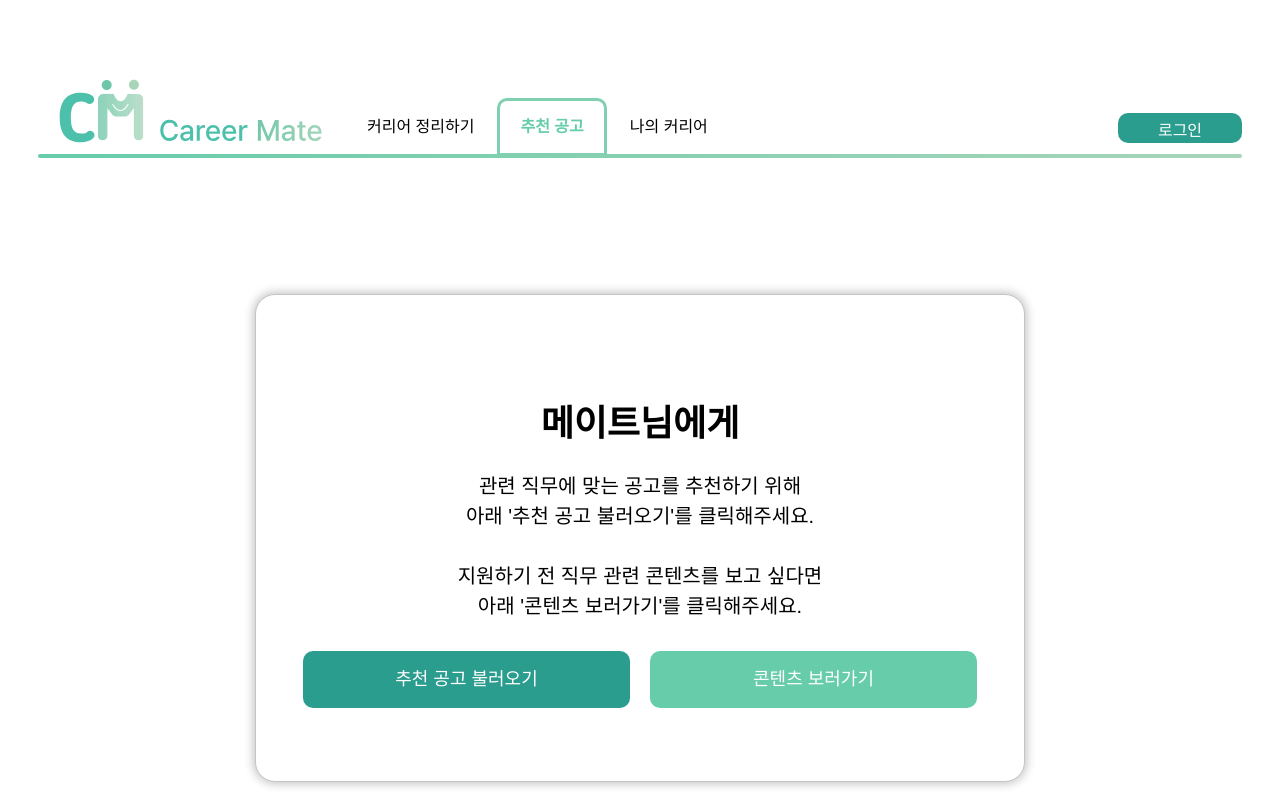
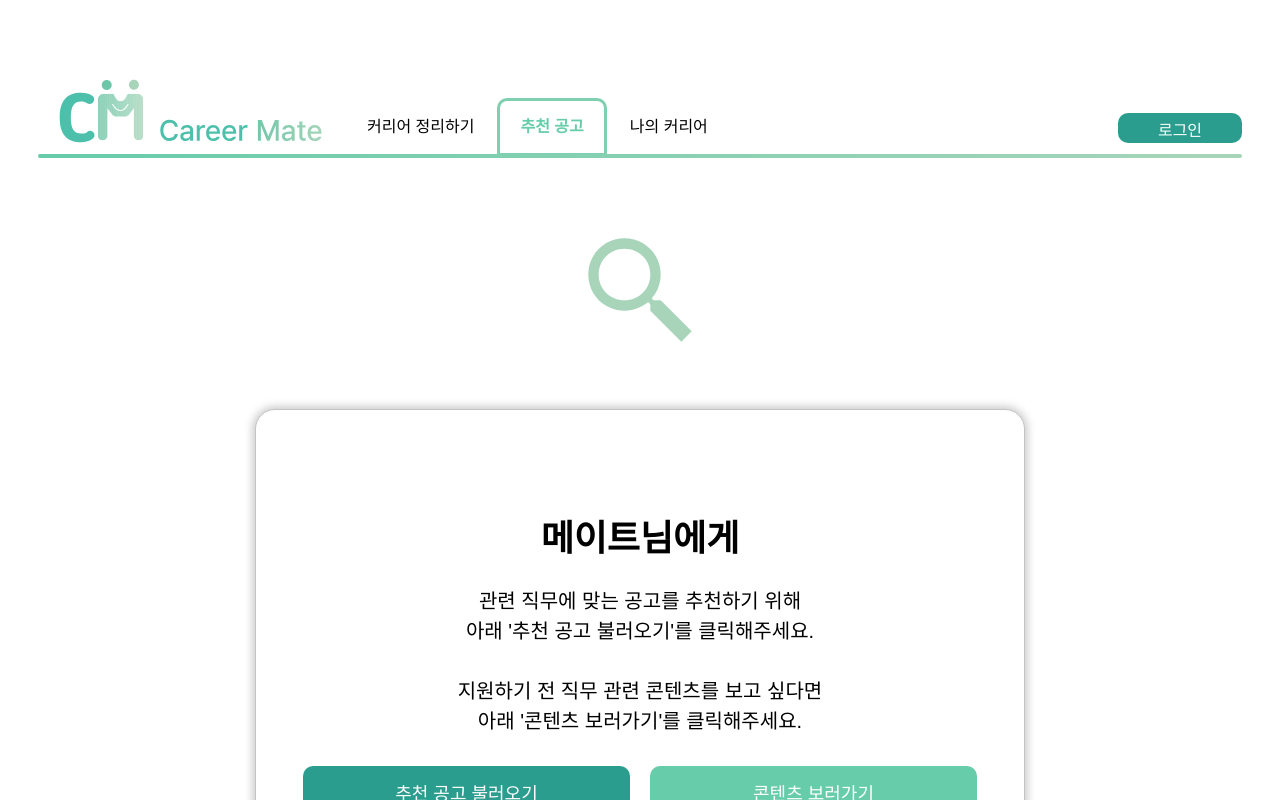
Before and after one commit to Career-Mate/Web, a React (Vite) app: page /recommend in a window 1280 px wide. Shown: the top 800 px of the page. Built offline with nearby package versions, Linux system fonts and the light colour scheme; no server answers; a web font is replaced by a local one.

Commit message:
chore: recommend main page 돋보기 아이콘 추가

```diff
--- a/src/pages/Recommend/RecommnedMainPage/RecommendMainPage.jsx
+++ b/src/pages/Recommend/RecommnedMainPage/RecommendMainPage.jsx
@@ -7,6 +7,8 @@ import ProfilePopup from '../../../components/common/Popups/ProfilePopup/Profile
 import { useAuthStore } from '../../../store/authStore';
 import MobileLoadingPopup from '../../../components/common/Popups/MobileLoadingPopup/MobileLoadingPopup';
 import useIsMobileScreen from '../../../hooks/useIsMobileScreen';
+import searchIcon from '../../../assets/MainPage/search.svg';
+import * as S from './styled/styled';
 
 const RecommendMainPage = () => {
     const user = useAuthStore();
@@ -67,12 +69,16 @@ const RecommendMainPage = () => {
     }, [isMobileScreen, isTabletScreen]);
 
     return (
-        <>
+        <S.PageContainer>
+            <S.SearchIcon>
+                <img src={searchIcon} alt="돋보기 아이콘" />
+            </S.SearchIcon>
+
             <InfoContainer
                 type="contentOnly"
                 width={containerStyle.width}
                 height={containerStyle.height}
-                top="271px"
+                top="60px"
                 showLogo={false}
                 showTitleText={false}
                 mainText={`${user.user.name} 메이트님에게`}
@@ -124,7 +130,7 @@ const RecommendMainPage = () => {
                 ))}
 
             {showProfilePopup && <ProfilePopup />}
-        </>
+        </S.PageContainer>
     );
 };
 export default RecommendMainPage;
--- /dev/null
+++ b/src/pages/Recommend/RecommnedMainPage/styled/styled.js
@@ -0,0 +1,34 @@
+import styled from 'styled-components';
+
+export const PageContainer = styled.div`
+    display: flex;
+    flex-direction: column;
+    align-items: flex-start;
+    justify-content: flex-start;
+    padding: 50px;
+    position: relative;
+`;
+
+export const SearchIcon = styled.div`
+    margin: 20px auto;
+    img {
+        width: 124px;
+        height: 124px;
+        left: calc(50% - 91px / 2 + 1px);
+        top: 250px;
+    }
+
+    @media (max-width: 1024px) {
+        img {
+            width: 140px;
+            height: 140px;
+        }
+    }
+
+    @media (max-width: 431px) {
+        img {
+            width: 90px;
+            height: 90px;
+        }
+    }
+`;
```
